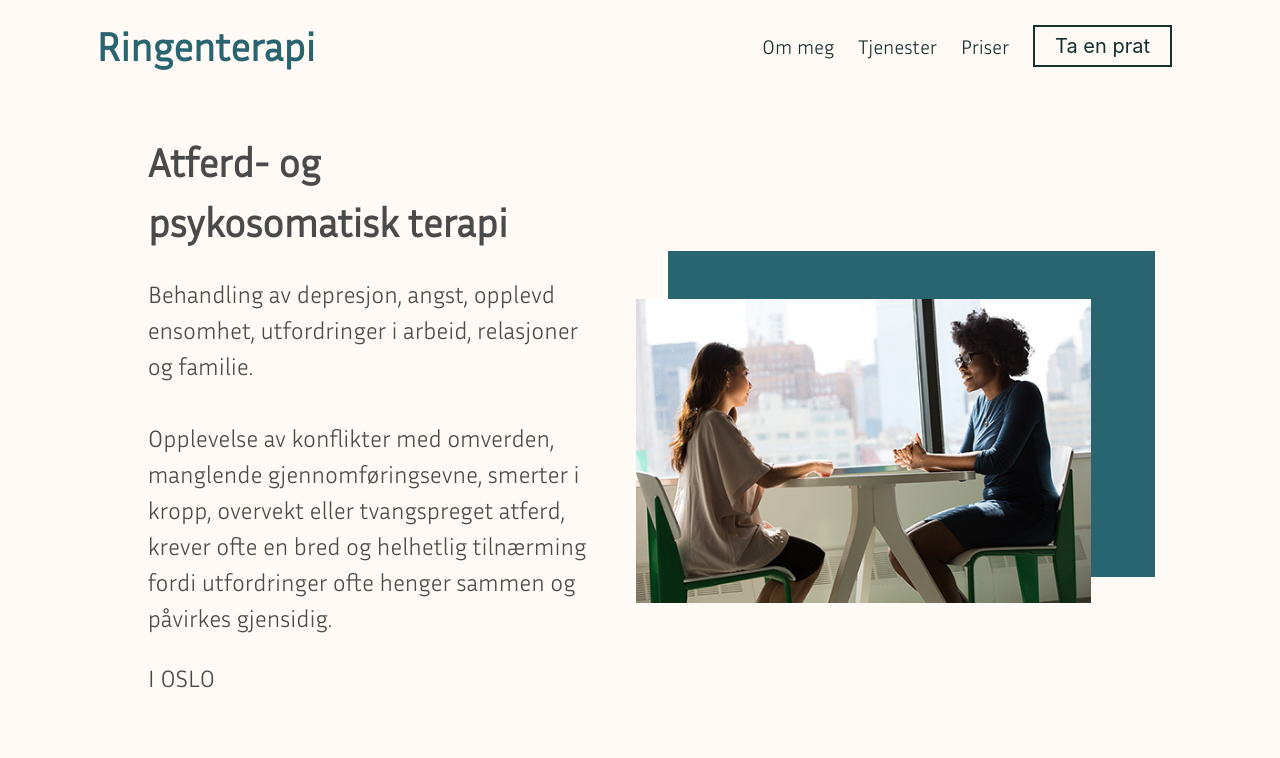
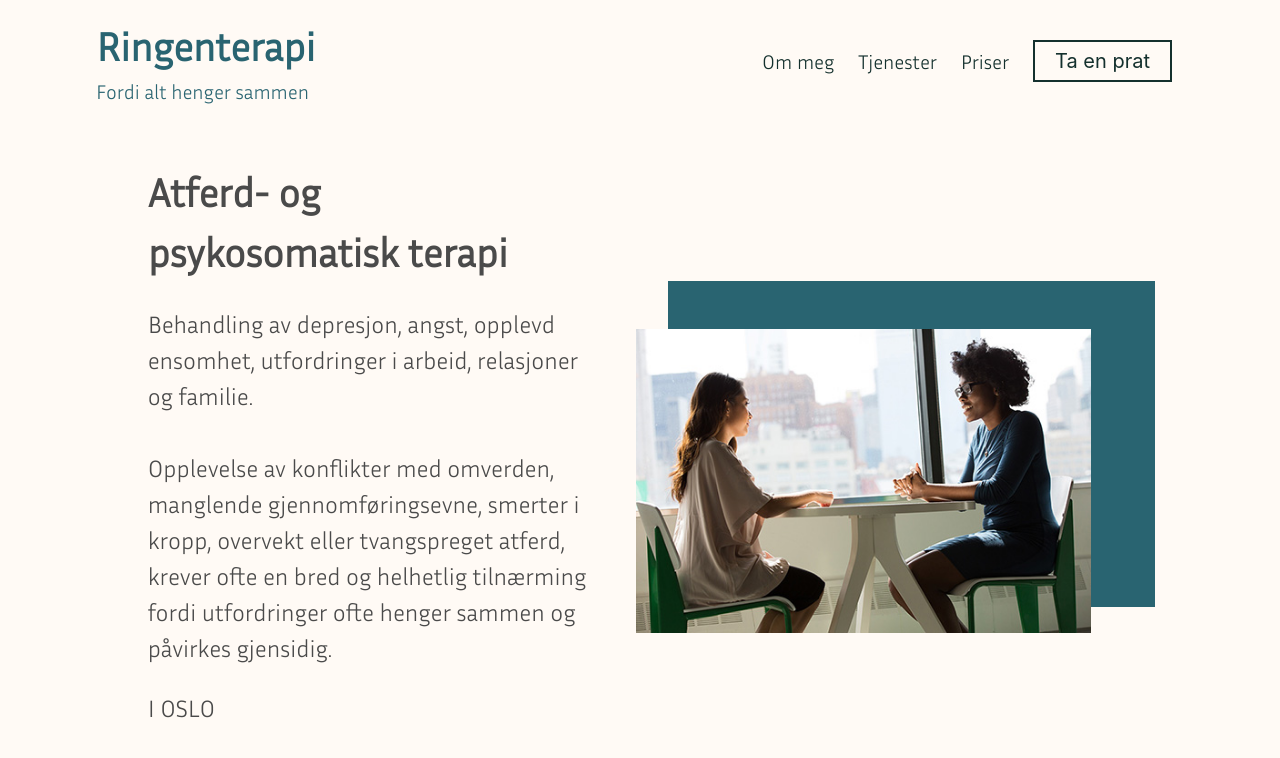
Before and after one commit to mahoote/ringenterapi, a React (Create React App) app: page / in a window 1280 px wide. Shown: the top 758 px of the page. Built offline with nearby package versions, Linux system fonts and the light colour scheme.

Commit message:
Add slogan

```diff
--- a/src/components/header/header.jsx
+++ b/src/components/header/header.jsx
@@ -128,8 +128,12 @@ function Header(props) {
               size={2}
               sizeTouch={3}
             />
+            <TextStyled
+              text={"Fordi alt henger sammen"}
+              color={standardColors.blue1}
+              size={5}
+            />
           </Link>
-
           <MenuBurgerStyled onClick={handleOnclick} showMenu={showMobileMenu} />
         </div>
 
```
